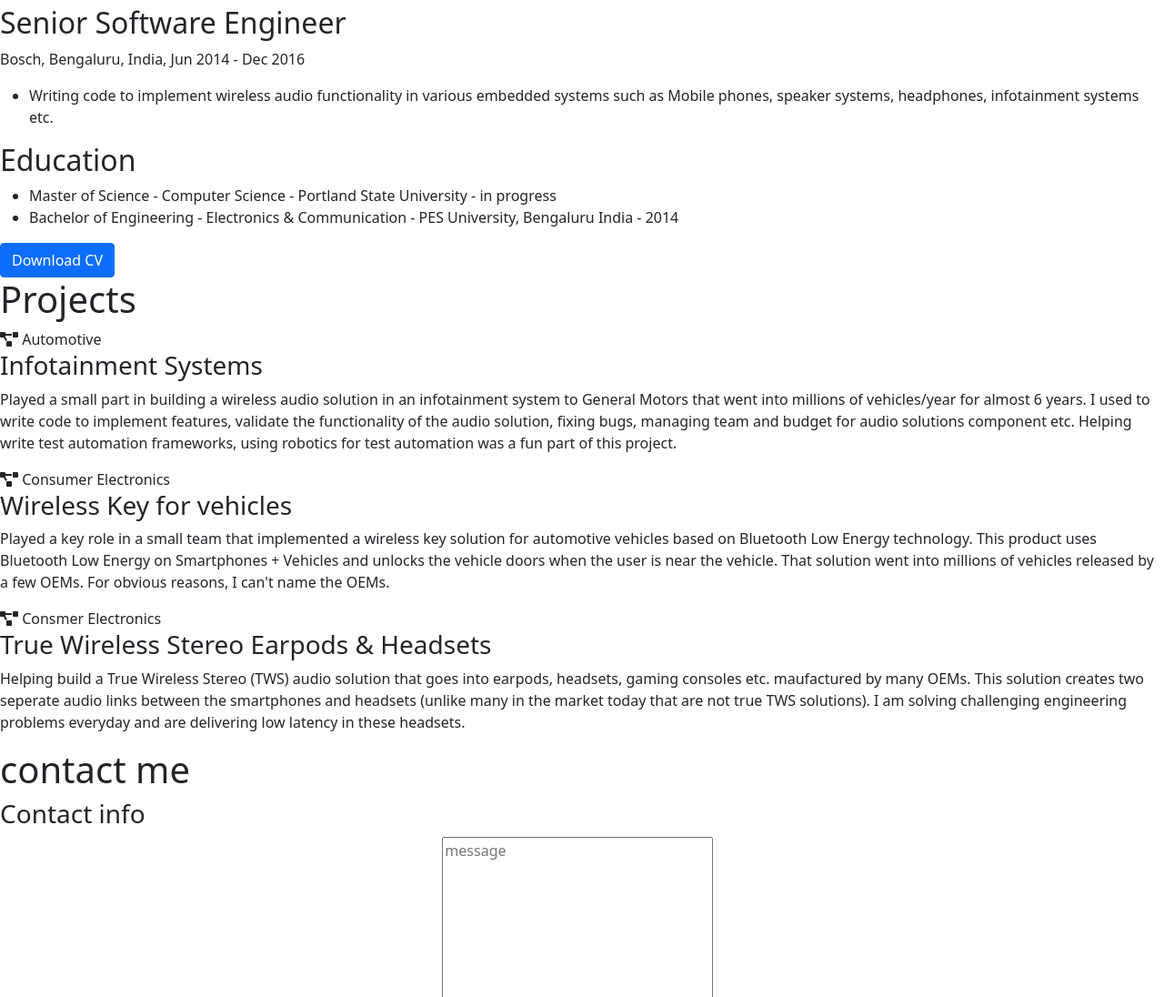
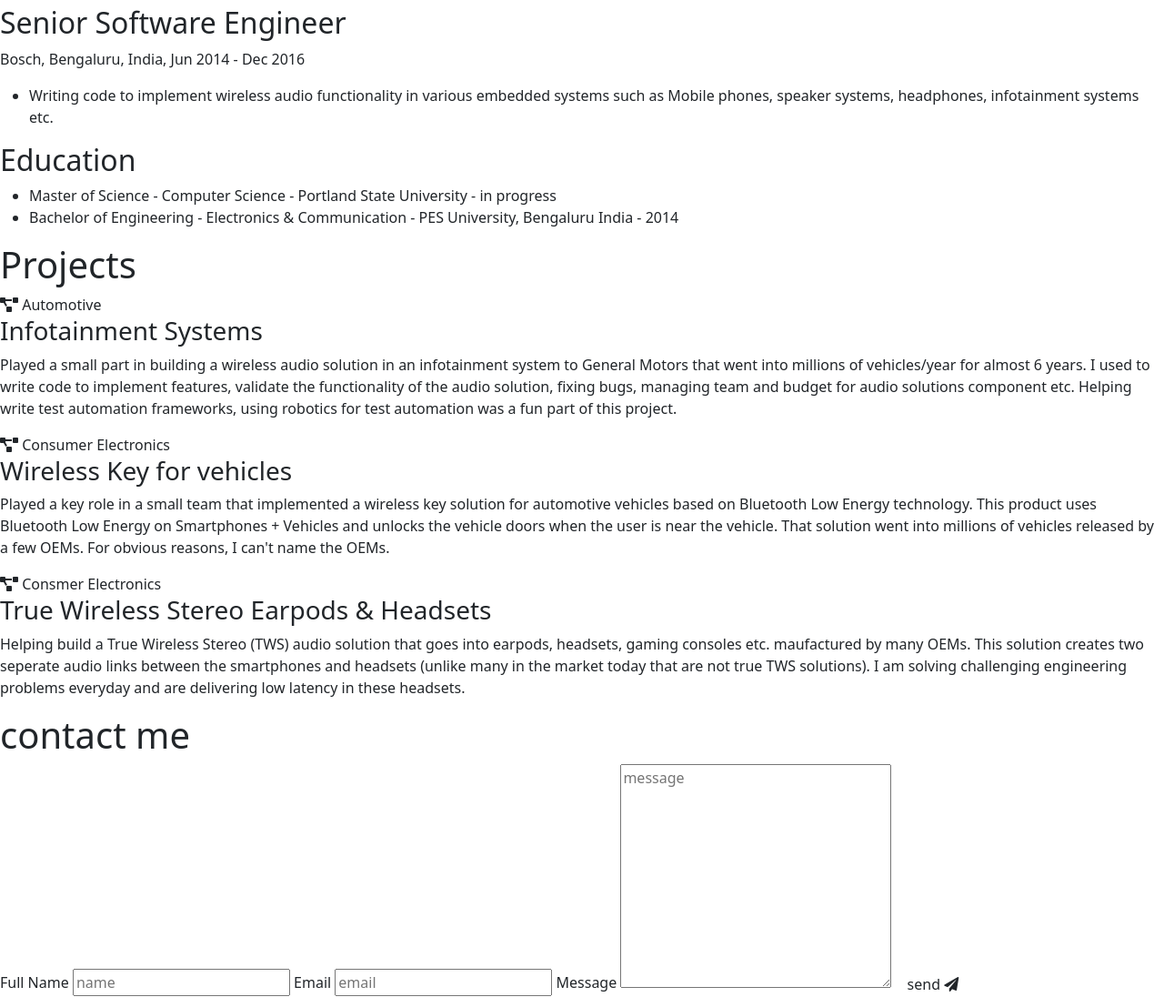
Before and after one commit to raghukamma/raghukamma.github.io, a plain HTML site: page index.html in a window 1280 px wide. Shown: the part 5906-7002 px from the top of the page at 91% size. Drawn offline with nearby package versions, Linux system fonts and the light colour scheme.

Commit message:
bugfix:added form labels, alt text, removed button

```diff
--- a/index.html
+++ b/index.html
@@ -131,12 +131,6 @@
               University, Bengaluru India - 2014
             </li>
           </ul>
-
-          <a href="Kamma_Resume.pdf"
-            ><button class="btn btn-primary" type="submit">
-              Download CV
-            </button></a
-          >
         </div>
       </div>
     </section>
@@ -193,13 +187,20 @@
       <h1 class="heading"><span>contact </span>me</h1>
       <div class="row">
         <div class="content">
-          <h3 class="title">Contact info</h3>
           <form action="">
-            <input type="text" placeholder="name" class="box" />
-            <input type="email" placeholder="email" class="box" />
+            <label for="fullname">Full Name</label>
+            <input type="text" placeholder="name" class="box" id="fullname" />
+            <label for="emailaddress">Email</label>
+            <input
+              type="email"
+              placeholder="email"
+              class="box"
+              id="emailaddress"
+            />
+            <label for="textmessage">Message</label>
             <textarea
               name=""
-              id=""
+              id="textmessage"
               cols="30"
               rows="10"
               class="box message"
@@ -214,12 +215,16 @@
       <div class="social_menu">
         <ul>
           <li>
-            <a href="https://github.com/raghukamma"
+            <a
+              href="https://github.com/raghukamma"
+              aria-label="a link to GitHub profile page"
               ><i class="fab fa-github"></i>
             </a>
           </li>
           <li>
-            <a href="https://www.linkedin.com/in/raghavendrakamma/"
+            <a
+              href="https://www.linkedin.com/in/raghavendrakamma/"
+              aria-label="a link to LinkedIn profile page"
               ><i class="fab fa-linkedin-in"></i>
             </a>
           </li>
@@ -232,7 +237,7 @@
     </footer>
 
     <a href="#about" class="top">
-      <img src="scrollUp.png" alt="" width="50" height="50" />
+      <img src="scrollUp.png" alt="scroll up button" width="50" height="50" />
     </a>
 
     <script src="https://cdnjs.cloudflare.com/ajax/libs/jquery/3.6.0/jquery.min.js"></script>
```
